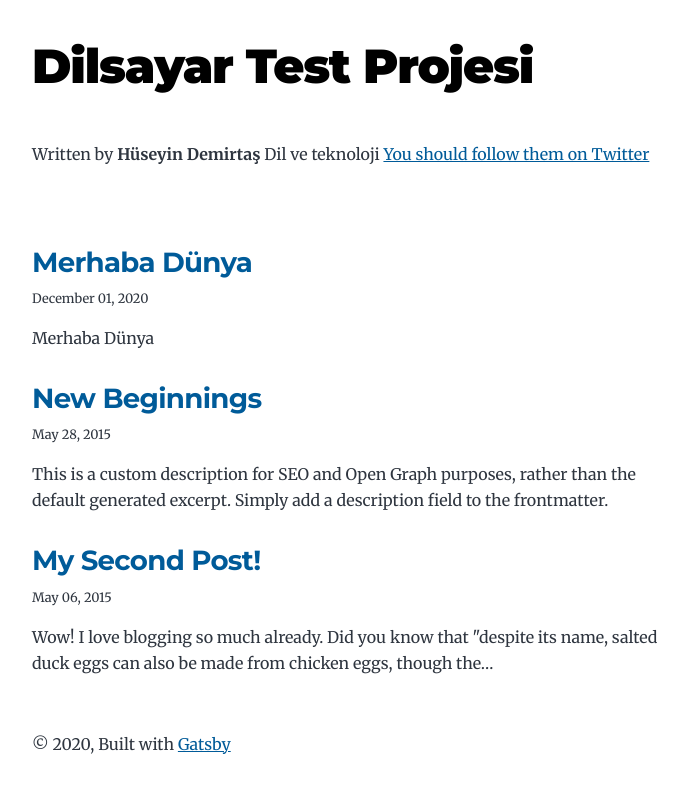
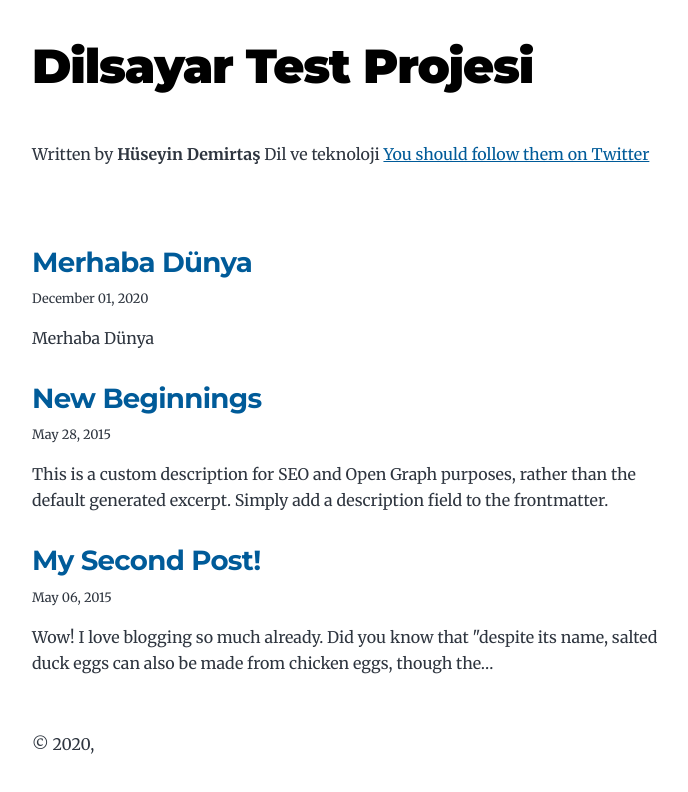
Before and after one commit to dilsayar/gatsbyjs, a Gatsby site: page / in a window 1280 px wide. Shown: the whole page, without its empty margins (292-980 px from the left). Built offline with nearby package versions, Linux system fonts and the light colour scheme; Gatsby itself is replaced by a stand-in of ours.

Commit message:
Update layout.js

```diff
--- a/src/components/layout.js
+++ b/src/components/layout.js
@@ -25,9 +25,8 @@ const Layout = ({ location, title, children }) => {
       <header className="global-header">{header}</header>
       <main>{children}</main>
       <footer>
-        © {new Date().getFullYear()}, Built with
+        © {new Date().getFullYear()},
         {` `}
-        <a href="https://www.gatsbyjs.com">Gatsby</a>
       </footer>
     </div>
   )
```
